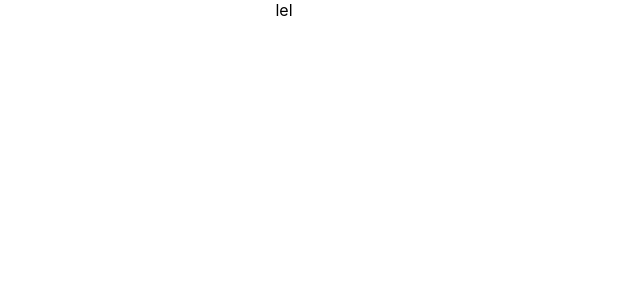
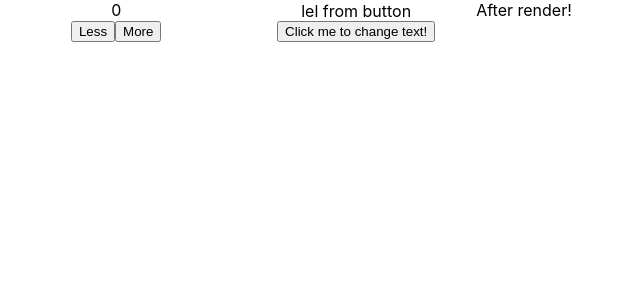
Before and after one commit to antoniofpereir/hooks-test, a React (Create React App) app: page / in a window 1280 px wide. Shown: the top 300 px of the page, without its empty margins (356-996 px from the left). Built offline with nearby package versions, Linux system fonts and the light colour scheme.

Commit message:
Added more hooks tests. Context hook still not working

```diff
--- a/src/App.js
+++ b/src/App.js
@@ -1,15 +1,22 @@
 import React, { Component } from 'react';
-import logo from './logo.svg';
-import './App.css';
+import ContextProvider from './ContextProvider';
+import RandomComponent from './RandomComponent';
 
-import RandomComponent from './RandomComponent';
+const style = {
+  container: {
+    display: 'flex',
+    justifyContent: 'center',
+  }
+}
 
 class App extends Component {
   render() {
     return (
-      <div className="App">
-        <RandomComponent />
-      </div>
+      <ContextProvider>
+        <div className="App" style={style.container}>
+          <RandomComponent />
+        </div>
+      </ContextProvider>
     );
   }
 }
--- /dev/null
+++ b/src/ContextProvider.js
@@ -0,0 +1,20 @@
+import React from 'react';
+
+export const AwesomeContext = React.createContext();
+
+export default class ContextProvider extends React.Component {
+  constructor() {
+    super();
+    this.state = {
+      awesomeVariable: 'Awesome text from provider',
+    }
+  }
+
+  render() {
+    return(
+      <AwesomeContext.Provider value={this.state}>
+        {this.props.children}
+      </AwesomeContext.Provider>
+    );
+  }
+}
--- a/src/RandomComponent.js
+++ b/src/RandomComponent.js
@@ -1,11 +1,59 @@
-import React, { useState } from 'react';
+import React, {
+  useState,
+  useEffect,
+  useContext
+} from 'react';
+
+import AwesomeContext from './ContextProvider';
+
+const styles = {
+  container: {
+    display: 'flex',
+    justifyContent: 'center',
+    alignItems: 'center',
+    flexDirection: 'column',
+    width: '30vh',
+  },
+}
 
 export default function RandomComponent() {
-    const [text, setText] = useState('lel');
+  // State Hooks
+  const [counter, setCounter] = useState(0);
+  const [textFromButton, setTextFromButton] = useState('lel from button');
+  const [textFromEffect, setTextFromEffect] = useState('Loading...');
 
-    return (
+  // Context Hooks
+  const awesomeContext = useContext(AwesomeContext);
+
+  // Effects Hooks
+  useEffect(() => {
+    setTextFromEffect('After render!');
+  });
+
+
+  // Handlers
+  const handleClick = () => setTextFromButton('new lel from button');
+  const handleIncrease = () => setCounter(counter + 1);
+  const handleDecrease = () => setCounter(counter - 1);
+  return (
+    <React.Fragment>
+      <div style={styles.container}>
+        {counter}
         <div>
-            {text}
+          <button onClick={handleDecrease}>Less</button>
+          <button onClick={handleIncrease}>More</button>
         </div>
-    );
+      </div>
+      <div style={styles.container}>
+        {textFromButton}
+        <button onClick={handleClick}>Click me to change text!</button>
+      </div>
+      <div>
+        {textFromEffect}
+      </div>
+      <div>
+        {/* {awesomeContext.awesomeVariable} */}
+      </div>
+    </React.Fragment>
+  );
 }
```
